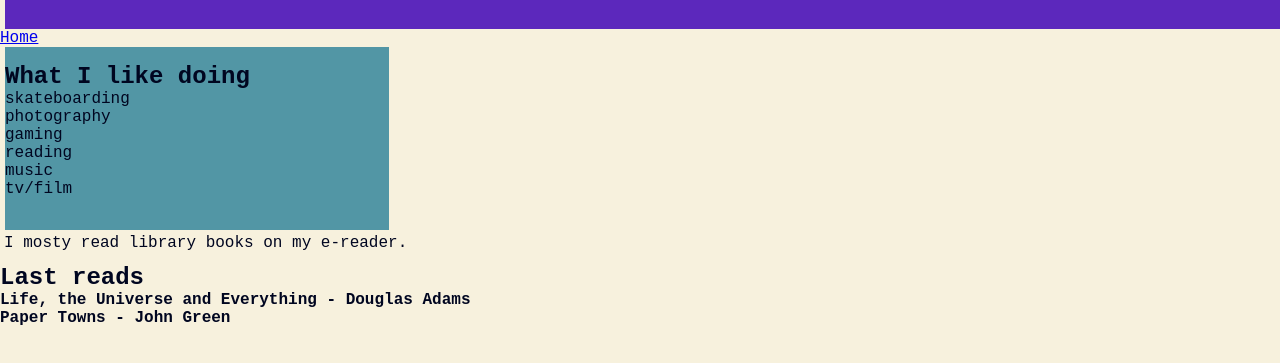
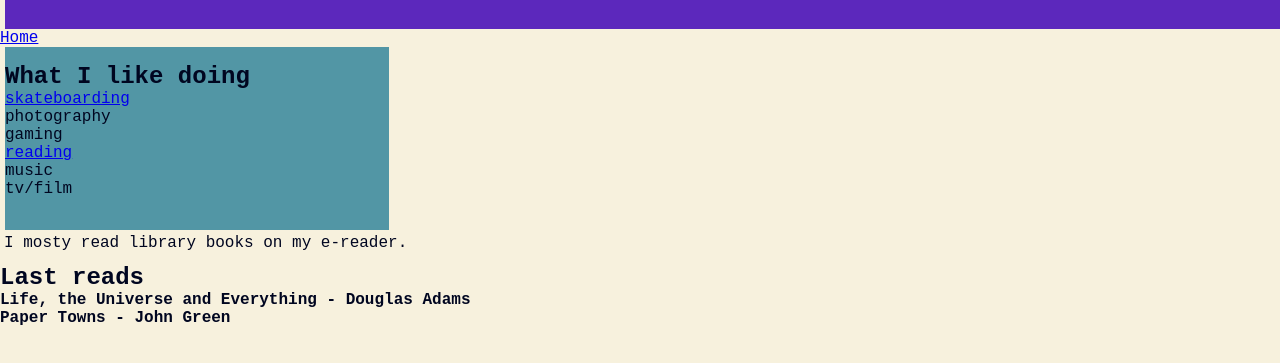
Before and after one commit to sk8erboh/sk8erboh.github.io, a plain HTML site: page reading.html in a window 1280 px wide. Shown: the part 75-438 px from the top of the page. Drawn offline with Linux system fonts and the light colour scheme; a web font is replaced by a local one.

Commit message:
Convert list items to links in reading.html

```diff
--- a/reading.html
+++ b/reading.html
@@ -23,10 +23,10 @@
             <section class="menu">
                 <h2>What I like doing</h2> <!--hier wil ik uiteindelijk een menu van maken-->
                 <ul>
-                    <li>skateboarding</li>
+                    <li><a href="skateboarding.html">skateboarding</a></li>
                     <li>photography</li>
                     <li>gaming</li>
-                    <li>reading</li>
+                    <li> <a href="reading.html">reading</a> </li>
                     <li>music</li>
                     <li>tv/film</li>
                 </ul>
```
